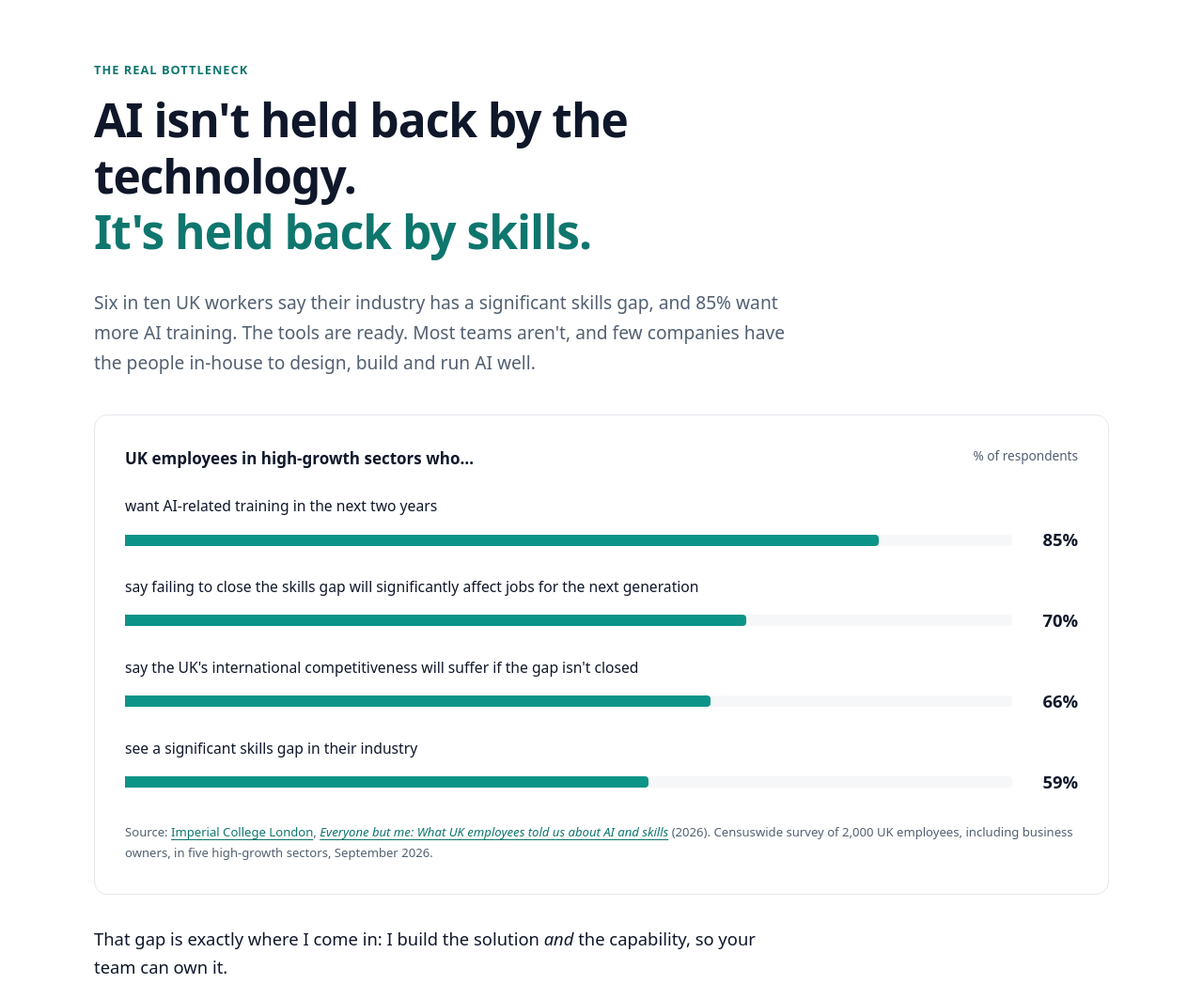
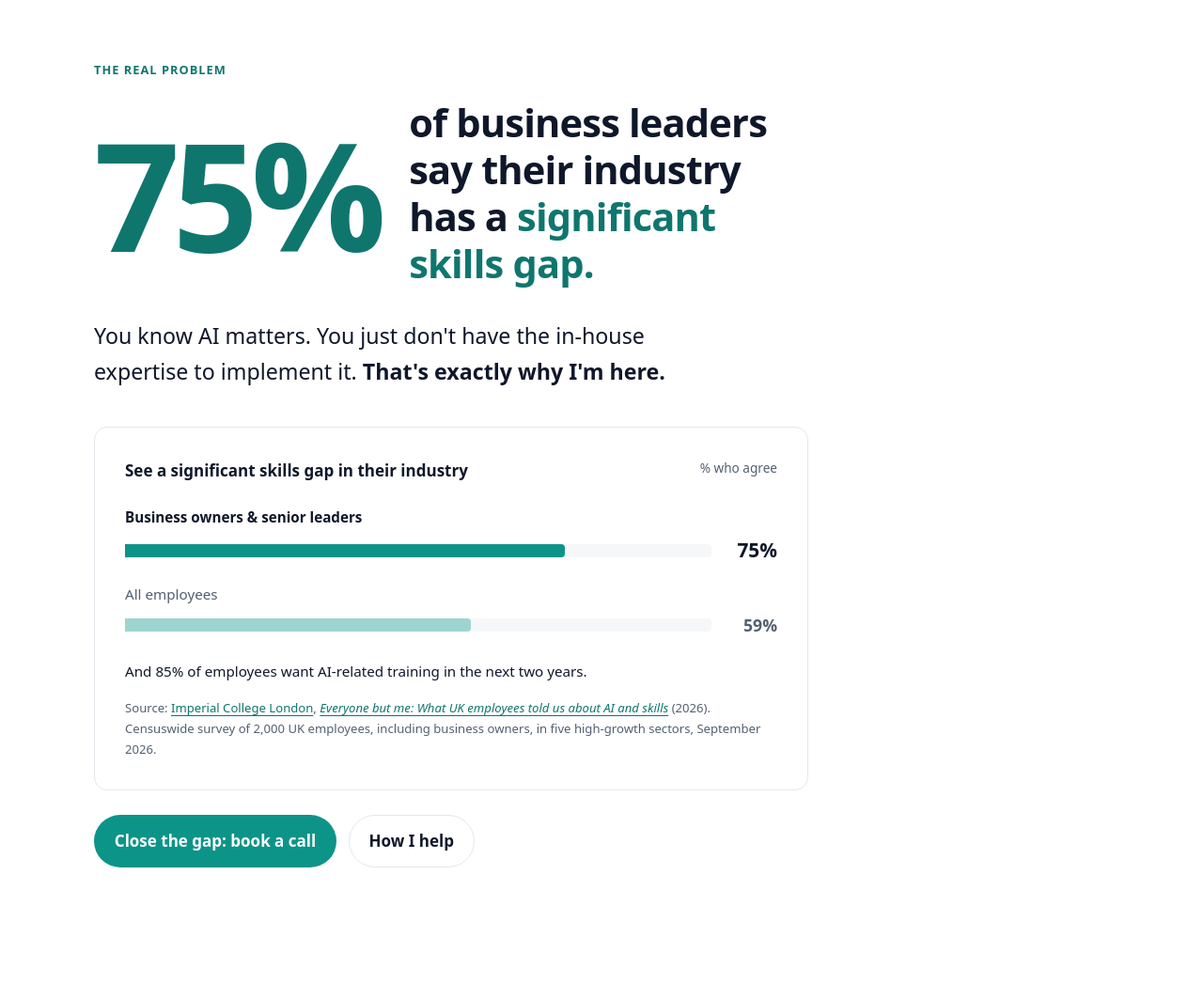
Before and after one commit to toby-gardner-ai/enable-ws, an Astro site: page / in a window 1280 px wide. Shown: the part 1320-2367 px from the top of the page at 94% size. Built offline with nearby package versions, Linux system fonts and the light colour scheme; Astro itself is replaced by a stand-in of ours.

Commit message:
Lead skills-gap section with the 75% business leaders stat
Make 75% the hero number and headline, follow it with the
'no in-house expertise, that's why I'm here' message, and simplify
the chart to leaders vs all employees.

Co-Authored-By: Claude Opus 5.5 <noreply@anthropic.com>
Claude-Session: https://claude.ai/code/session_01RDg34Vmcd3vzaqtJMEbvKk

```diff
--- a/src/components/SkillsGap.astro
+++ b/src/components/SkillsGap.astro
@@ -1,42 +1,44 @@
 ---
-// Evidence block: a bold statement backed by Imperial College London research.
-// Figures: Imperial Lifelong Learning, "Everyone but me: What UK employees told us about AI and skills" (Nov 2026).
-// Censuswide survey of 2,000 UK employees (incl. business owners) in five high-growth sectors, 4–15 Sept 2026.
+// The problem, stated plainly: most companies don't have AI expertise in-house.
+// Source: Imperial Lifelong Learning (Imperial College London), "Everyone but me: What UK employees
+// told us about AI and skills" (Nov 2026). Censuswide survey of 2,000 UK employees, including business
+// owners, in five high-growth sectors, 4–15 Sept 2026.
 const SOURCE_URL = 'https://www.imperial.ac.uk/news/articles/lifelong-learning/2026/news-ai-report/';
 const REPORT_URL = 'https://www.imperial.ac.uk/lifelong-learning/closing-the-ai-capacity-gap/';
 
-// Only figures confirmed in Imperial's own report page or its launch coverage.
 const bars = [
-  { value: 85, label: 'want AI-related training in the next two years' },
-  { value: 70, label: 'say failing to close the skills gap will significantly affect jobs for the next generation' },
-  { value: 66, label: "say the UK's international competitiveness will suffer if the gap isn't closed" },
-  { value: 59, label: 'see a significant skills gap in their industry' },
+  { value: 75, label: 'Business owners & senior leaders', hero: true },
+  { value: 59, label: 'All employees' },
 ];
 ---
 <section class="skills-gap">
   <div class="container">
-    <span class="eyebrow">The real bottleneck</span>
-    <h2 class="statement">AI isn't held back by the technology.<br /><span class="hl">It's held back by skills.</span></h2>
-    <p class="lead">Six in ten UK workers say their industry has a significant skills gap, and 85% want more AI training. The tools are ready. Most teams aren't, and few companies have the people in-house to design, build and run AI well.</p>
+    <span class="eyebrow">The real problem</span>
+
+    <div class="hero-stat">
+      <p class="big" aria-hidden="true">75%</p>
+      <h2 class="statement">
+        <span class="sr-only">75% </span>of business leaders say their industry has a <span class="hl">significant skills gap.</span>
+      </h2>
+    </div>
+
+    <p class="punch">You know AI matters. You just don't have the in-house expertise to implement it. <strong>That's exactly why I'm here.</strong></p>
 
     <figure class="chart" aria-labelledby="sg-title">
       <figcaption id="sg-title">
-        <strong>UK employees in high-growth sectors who…</strong>
-        <span class="muted">% of respondents</span>
+        <strong>See a significant skills gap in their industry</strong>
+        <span class="muted">% who agree</span>
       </figcaption>
       <ul class="bars">
         {bars.map((b) => (
-          <li class="bar-row" title={`${b.value}% ${b.label}`}>
-            <div class="bar-text">
-              <span>{b.label}</span>
-            </div>
-            <div class="track" aria-hidden="true">
-              <div class="fill" style={`width:${b.value}%`}></div>
-            </div>
+          <li class={`bar-row ${b.hero ? 'is-hero' : ''}`} title={`${b.value}% of ${b.label.toLowerCase()}`}>
+            <span class="bar-label">{b.label}</span>
+            <div class="track" aria-hidden="true"><div class="fill" style={`width:${b.value}%`}></div></div>
             <span class="val">{b.value}%</span>
           </li>
         ))}
       </ul>
+      <p class="aside">And 85% of employees want AI-related training in the next two years.</p>
       <p class="source">
         Source: <a href={SOURCE_URL} rel="noopener">Imperial College London</a>,{' '}
         <a href={REPORT_URL} rel="noopener"><em>Everyone but me: What UK employees told us about AI and skills</em></a> (2026).
@@ -44,38 +46,51 @@ const bars = [
       </p>
     </figure>
 
-    <p class="bridge">That gap is exactly where I come in: I build the solution <em>and</em> the capability, so your team can own it.</p>
+    <div class="btn-row">
+      <a href="/contact" class="btn btn-primary">Close the gap: book a call</a>
+      <a href="/services" class="btn btn-ghost">How I help</a>
+    </div>
   </div>
 </section>
 
 <style>
-  .skills-gap { --bar: #0d9488; }
-  .statement { font-size: clamp(2rem, 4.6vw, 3.1rem); max-width: 22ch; }
+  .skills-gap { --bar: #0d9488; --bar-2: color-mix(in srgb, #0d9488 40%, var(--bg)); }
+  .hero-stat { display: grid; grid-template-columns: auto 1fr; gap: 0 2rem; align-items: center; margin-top: 0.5rem; }
+  .big {
+    margin: 0;
+    font-size: clamp(5rem, 15vw, 10rem);
+    font-weight: 800;
+    line-height: 0.9;
+    letter-spacing: -0.05em;
+    color: var(--accent-strong);
+    font-variant-numeric: tabular-nums;
+  }
+  :global(:root[data-theme='dark']) .big, :global(:root[data-theme='dark']) .hl { color: var(--accent); }
+  .statement { font-size: clamp(1.7rem, 3.6vw, 2.6rem); margin: 0; max-width: 18ch; }
   .hl { color: var(--accent-strong); }
-  :global(:root[data-theme='dark']) .hl { color: var(--accent); }
+  .punch { font-size: clamp(1.2rem, 2.2vw, 1.45rem); max-width: 40rem; margin: 2rem 0 0; }
   .chart {
     margin: 2.5rem 0 0;
     padding: clamp(1.25rem, 3vw, 2rem);
     border: 1px solid var(--border);
     border-radius: var(--radius);
     background: var(--bg);
+    max-width: 760px;
   }
-  figcaption { display: flex; flex-wrap: wrap; justify-content: space-between; gap: 0.5rem; margin-bottom: 1.5rem; }
+  figcaption { display: flex; flex-wrap: wrap; justify-content: space-between; gap: 0.5rem; margin-bottom: 1.4rem; }
   figcaption .muted { font-size: 0.85rem; }
-  .bars { list-style: none; padding: 0; margin: 0; display: grid; gap: 1.4rem; }
-  .bar-row {
-    display: grid;
-    grid-template-columns: minmax(0, 1fr) 3.5rem;
-    grid-template-areas: 'text text' 'track val';
-    gap: 0.45rem 0.9rem;
-    align-items: center;
-    border-radius: 8px;
-  }
-  .bar-text { grid-area: text; font-size: 0.98rem; }
-  .track { grid-area: track; height: 12px; background: var(--bg-soft); border-radius: 0 4px 4px 0; overflow: hidden; }
-  .fill { height: 100%; background: var(--bar); border-radius: 0 4px 4px 0; transition: filter 0.15s; }
+  .bars { list-style: none; padding: 0; margin: 0; display: grid; gap: 1.1rem; }
+  .bar-row { display: grid; grid-template-columns: minmax(0, 1fr) 3.5rem; grid-template-areas: 'label label' 'track val'; gap: 0.35rem 0.9rem; align-items: center; }
+  .bar-label { grid-area: label; font-size: 0.95rem; color: var(--muted); }
+  .is-hero .bar-label { color: var(--text); font-weight: 600; }
+  .track { grid-area: track; height: 14px; background: var(--bg-soft); border-radius: 0 4px 4px 0; overflow: hidden; }
+  .fill { height: 100%; background: var(--bar-2); border-radius: 0 4px 4px 0; transition: filter 0.15s; }
+  .is-hero .fill { background: var(--bar); }
   .bar-row:hover .fill { filter: brightness(1.15); }
-  .val { grid-area: val; font-weight: 700; font-size: 1.15rem; font-variant-numeric: tabular-nums; text-align: right; }
-  .source { margin: 1.75rem 0 0; font-size: 0.82rem; color: var(--muted); }
-  .bridge { margin-top: 2rem; font-size: 1.15rem; max-width: 46rem; }
+  .val { grid-area: val; font-weight: 700; font-size: 1.1rem; text-align: right; font-variant-numeric: tabular-nums; color: var(--muted); }
+  .is-hero .val { color: var(--text); font-size: 1.3rem; }
+  .aside { margin: 1.4rem 0 0; font-size: 0.95rem; }
+  .source { margin: 1rem 0 0; font-size: 0.82rem; color: var(--muted); }
+  .sr-only { position: absolute; width: 1px; height: 1px; overflow: hidden; clip: rect(0 0 0 0); white-space: nowrap; }
+  @media (max-width: 640px) { .hero-stat { grid-template-columns: 1fr; gap: 0.5rem; } }
 </style>
```
